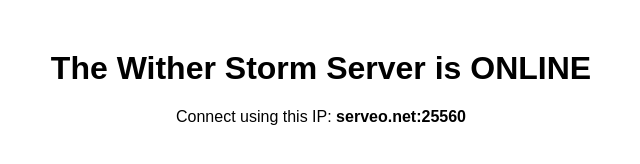
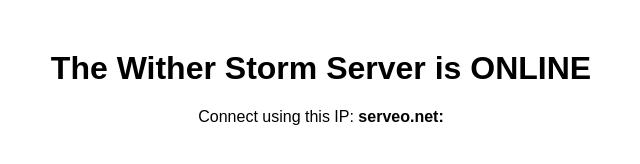
Before and after one commit to SayloIs1/SayloIs1.github.io, a plain HTML site: page index.html in a window 1280 px wide. Shown: the whole page, without its empty margins (319-959 px from the left). Drawn offline with Linux system fonts and the light colour scheme.

Commit message:
Server started

```diff
--- a/index.html
+++ b/index.html
@@ -1,5 +1,5 @@
 <!DOCTYPE html>
 <html><body style='font-family:sans-serif; text-align:center; margin-top: 50px;'>
        <h1>The Wither Storm Server is ONLINE</h1>
-       <p>Connect using this IP: <strong>serveo.net:25560</strong></p>
+       <p>Connect using this IP: <strong>serveo.net:</strong></p>
 </body></html>
```
